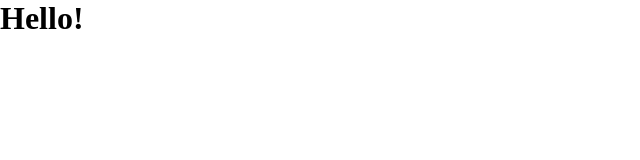
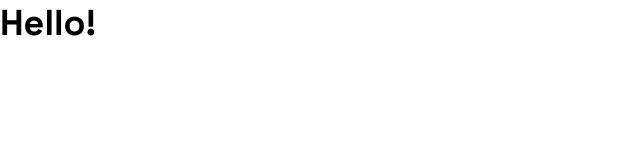
Before and after one commit to yusufardapeker/interactive-form, a React (Vite) app: page / in a window 1280 px wide. Shown: the top 160 px of the page, without its empty margins (0-640 px from the left). Built offline with nearby package versions, Linux system fonts and the light colour scheme.

Commit message:
Import font family

```diff
--- a/index.html
+++ b/index.html
@@ -5,6 +5,12 @@
 		<link rel="icon" type="image/svg+xml" href="/vite.svg" />
 		<meta name="viewport" content="width=device-width, initial-scale=1.0" />
 		<title>Interactive Card Details</title>
+		<link rel="preconnect" href="https://fonts.googleapis.com" />
+		<link rel="preconnect" href="https://fonts.gstatic.com" crossorigin />
+		<link
+			href="https://fonts.googleapis.com/css2?family=Space+Grotesk:wght@300..700&display=swap"
+			rel="stylesheet"
+		/>
 	</head>
 	<body>
 		<div id="root"></div>
--- a/src/styles/global.scss
+++ b/src/styles/global.scss
@@ -5,3 +5,9 @@
 $light-grayish-violet: hsl(270, 3%, 87%);
 $dark-grayish-violet: hsl(279, 6%, 55%);
 $very-dark-violet: hsl(278, 68%, 11%);
+
+body {
+	font-family: "Space Grotesk", serif;
+	font-size: 18px;
+	font-weight: 500;
+}
```
